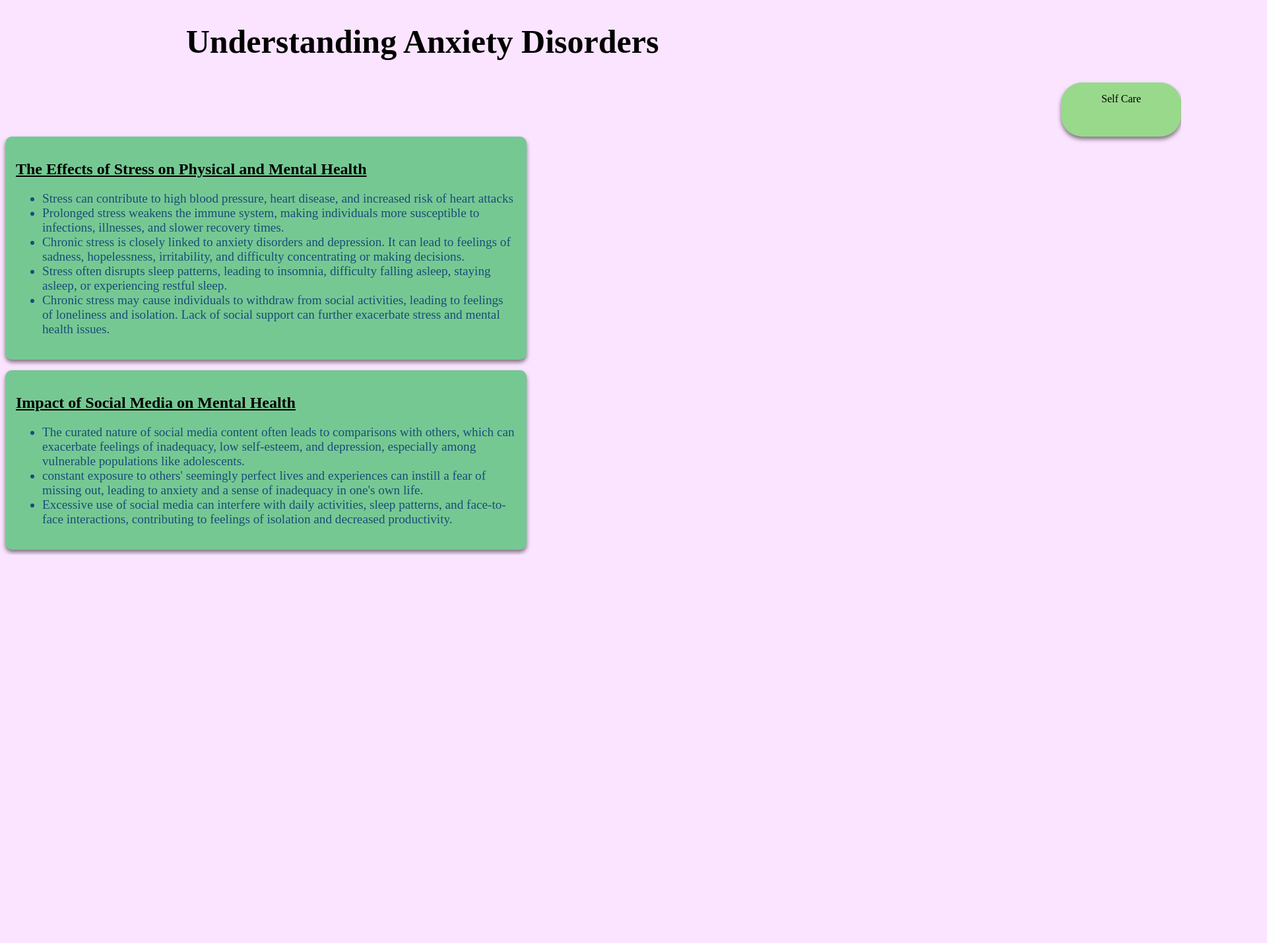
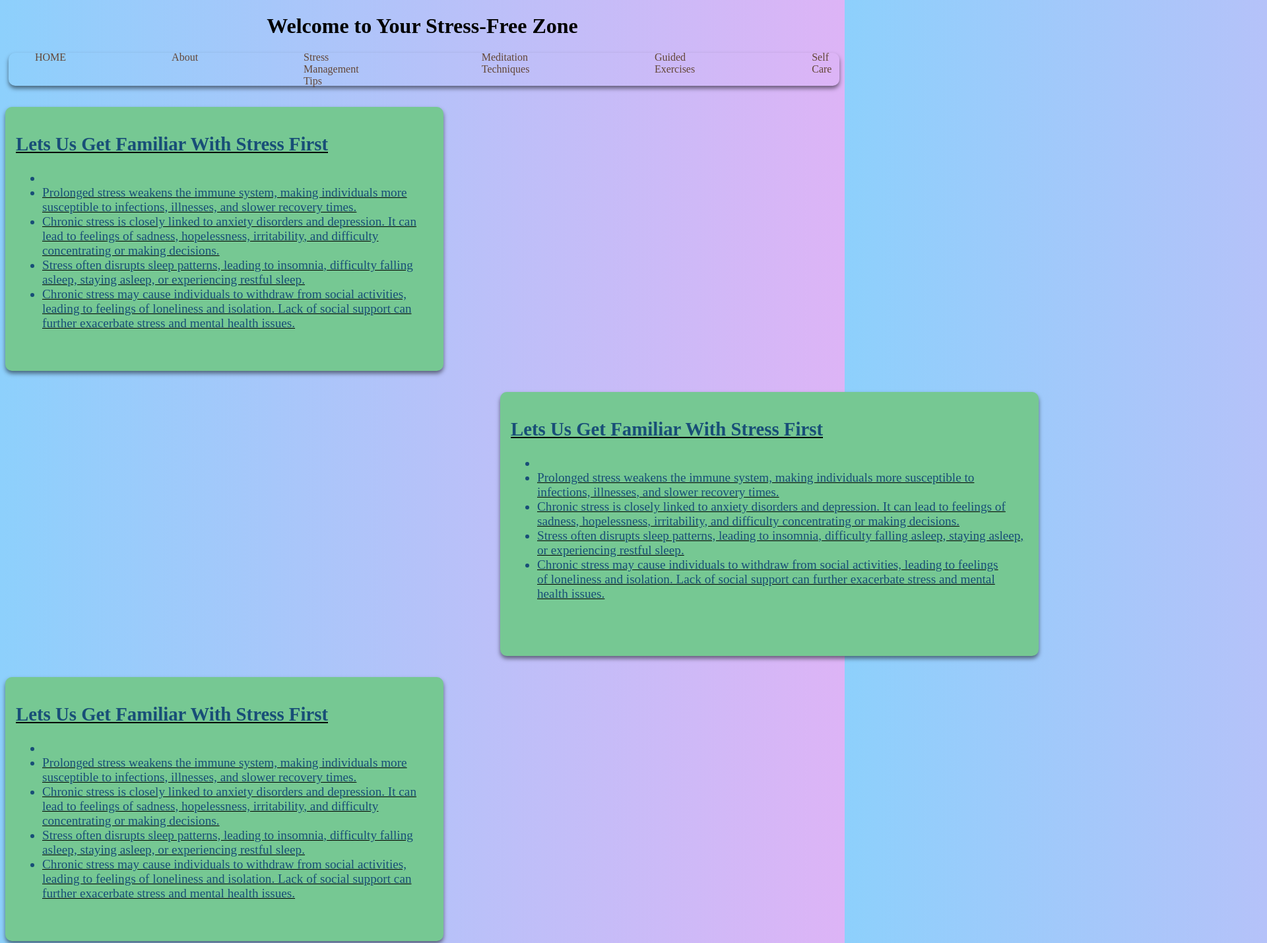
Before and after one commit to Teammates13/Mind-Matters, a plain HTML site: page Frontend/index.html in a window 1280 px wide. Shown: the top 1429 px of the page at 66% size, 1920 px wide, since content can reach past the window. Before the commit the page ends 841 px from the top, so only its background shows below. Drawn offline with Linux system fonts and the light colour scheme.

Commit message:
new design

```diff
--- a/Frontend/index.html
+++ b/Frontend/index.html
@@ -9,41 +9,75 @@
     <title>Document</title>
 </head>
 <body>
+
+    <div class="mainh1"><h1>Welcome to Your Stress-Free Zone</h1></div>
     <div class="navbar">
-        <h1>Understanding Anxiety Disorders</h1>
 
+        <ul>
+              <li><a href="#" >HOME</a></li>
+             <li><a href="#">About</a></li>
+             <li><a href="#">Stress Management Tips</a></li>
+             <li><a href="#">Meditation Techniques</a></li>
+             <li><a href=# >Guided Exercises</a></li>
+             <li><a href=# >Self Care</a></li>
+
+             </ul>
     </div>
-   <div class="cloud">Self Care</div>
+
+    <div class="heading1-container">
+   <div class="subheading1">
+       <div class="subhead1">
+        <div class="para1"><h2>Lets Us Get Familiar With Stress First</h2>
+            <ul>
+                <li> </li>
+                <li>Prolonged stress weakens the immune system, making individuals more susceptible to infections, illnesses, and slower recovery times.</li>
+                <li>Chronic stress is closely linked to anxiety disorders and depression. It can lead to feelings of sadness, hopelessness, irritability, and difficulty concentrating or making decisions.</li>
+                <li>Stress often disrupts sleep patterns, leading to insomnia, difficulty falling asleep, staying asleep, or experiencing restful sleep.</li>
+                <li>Chronic stress may cause individuals to withdraw from social activities, leading to feelings of loneliness and isolation. Lack of social support can further exacerbate stress and mental health issues.</li>
+            </ul> </div>
+
+       </div>
+    </div>
 
 
-   <div class="subheading1">
-       <div class="subhead1"><h2>The Effects of Stress on Physical and Mental Health</h2></div>
 
-       <div class="para1">
-        <ul>
-            <li>Stress can contribute to high blood pressure, heart disease, and increased risk of heart attacks </li>
-            <li> Prolonged stress weakens the immune system, making individuals more susceptible to infections, illnesses, and slower recovery times.</li>
-            <li>    Chronic stress is closely linked to anxiety disorders and depression. It can lead to feelings of sadness, hopelessness, irritability, and difficulty concentrating or making decisions.</li>
-            <li>  Stress often disrupts sleep patterns, leading to insomnia, difficulty falling asleep, staying asleep, or experiencing restful sleep.</li>
-            <li> Chronic stress may cause individuals to withdraw from social activities, leading to feelings of loneliness and isolation. Lack of social support can further exacerbate stress and mental health issues.</li>
-        </ul>
-</div>
+    <div class="heading2-container">
+       <div class="subheading2">
+        <div class="subhead1">
+         <div class="para1"><h2>Lets Us Get Familiar With Stress First</h2>
+             <ul>
+                 <li> </li>
+                 <li>Prolonged stress weakens the immune system, making individuals more susceptible to infections, illnesses, and slower recovery times.</li>
+                 <li>Chronic stress is closely linked to anxiety disorders and depression. It can lead to feelings of sadness, hopelessness, irritability, and difficulty concentrating or making decisions.</li>
+                 <li>Stress often disrupts sleep patterns, leading to insomnia, difficulty falling asleep, staying asleep, or experiencing restful sleep.</li>
+                 <li>Chronic stress may cause individuals to withdraw from social activities, leading to feelings of loneliness and isolation. Lack of social support can further exacerbate stress and mental health issues.</li>
+             </ul> </div>
+
+        </div>
     </div>
-   </div>
 
-<div class="subheading1 subheading2">
-       <div class="subhead1"><h2>Impact of Social Media on Mental Health </h2></div>
 
-       <div class="para1">
-        <ul>
-            <li>The curated nature of social media content often leads to comparisons with others, which can exacerbate feelings of inadequacy, low self-esteem, and depression, especially among vulnerable populations like adolescents.</li>
-            <li> constant exposure to others' seemingly perfect lives and experiences can instill a fear of missing out, leading to anxiety and a sense of inadequacy in one's own life.</li>
-            <li> Excessive use of social media can interfere with daily activities, sleep patterns, and face-to-face interactions, contributing to feelings of isolation and decreased productivity.</li>
 
-        </ul>
-</div>
-    </div>
-   </div>
+    <div class="heading1-container">
+        <div class="subheading1">
+            <div class="subhead1">
+             <div class="para1"><h2>Lets Us Get Familiar With Stress First</h2>
+                 <ul>
+                     <li> </li>
+                     <li>Prolonged stress weakens the immune system, making individuals more susceptible to infections, illnesses, and slower recovery times.</li>
+                     <li>Chronic stress is closely linked to anxiety disorders and depression. It can lead to feelings of sadness, hopelessness, irritability, and difficulty concentrating or making decisions.</li>
+                     <li>Stress often disrupts sleep patterns, leading to insomnia, difficulty falling asleep, staying asleep, or experiencing restful sleep.</li>
+                     <li>Chronic stress may cause individuals to withdraw from social activities, leading to feelings of loneliness and isolation. Lack of social support can further exacerbate stress and mental health issues.</li>
+                 </ul> </div>
+
+            </div>
+         </div>
+
+
+
+
+
+
 
 
 </body>
--- a/Frontend/style.css
+++ b/Frontend/style.css
@@ -1,18 +1,35 @@
 body{
 
-background-color: #FBE4FF;
+    background: linear-gradient(to right,#8dd0fc, #ddb4f6);
+}
+.mainh1{
+    text-align: center;
+}
+.navbar{
+   background-color: linear-gradient(to right,#1A759F, #184E77);
+    height: 50px;
+    display: flex;
+    align-items: center;
+    box-shadow: 0 4px 6px rgba(0, 0, 0, 0.5);
+    justify-content: space-evenly;
+    border-radius: 10px;
+    margin-left: 5px;
+    padding: auto;
+}
+
+.navbar ul{
+    display: flex;
+    gap: 10rem;
+}
+.navbar ul li{
+    list-style-type: none;
+}
+.navbar li a{
+    text-decoration: none;
+    color:#634636;
 
 }
-.navbar{
 
-    margin-top: 10px;
-   text-align: center;
-    align-items: center;
-}
-.navbar h1{
-    font-size: 50px;
-
-}
 
 .cloud{
     height: 50px;
@@ -37,15 +54,29 @@ background-color: #FBE4FF;
     text-wrap:pretty;
 }
 .subhead1{
+
+    width: 50%;
     text-decoration: underline;
-}
-.subheading1{
-    width: 60%;
     box-shadow: 0 4px 6px rgba(0, 0, 0, 0.5);
     background-color:#76C893;
     padding: 1rem;
     border-radius: 10px;
 }
+.subheading1{
+
+
+    display: flex;
+    margin-top: 2rem;
+    height: 400px;
+}
+.heading2-container{
+
+}
 .subheading2{
-    margin-top: 1rem;
+    display: flex;
+    margin-top: 2rem;
+    height: 400px;
+    width: 1568px;
+    margin-left: 750px;
+
 }
```
